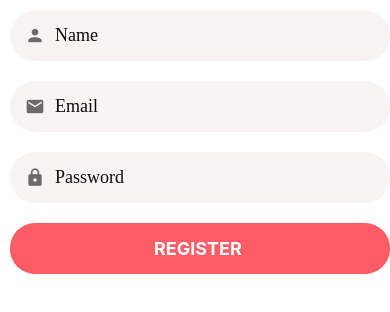
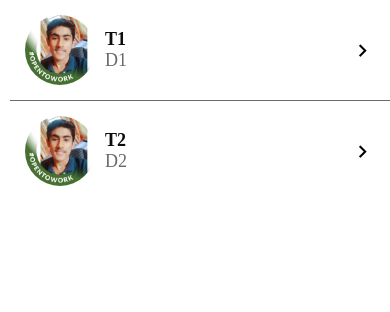
Before and after one commit to Kapil619/DoneWithIt, a React Native app: screen / in a window 390 px wide. Shown: the top 312 px of the page. Built offline with nearby package versions, Linux system fonts and the light colour scheme.

Commit message:
Added right-icon to Msgscreen

```diff
--- a/App.js
+++ b/App.js
@@ -27,6 +27,6 @@
 ]
 export default function App() {
   return (
-    <RegisterScreen />
+    <MessagesScreen />
   );
 }
--- a/app/components/lists/ListItem.js
+++ b/app/components/lists/ListItem.js
@@ -3,7 +3,7 @@
 import AppText from '../AppText';
 import colors from '../../config/colors';
 import { Swipeable, GestureHandlerRootView } from 'react-native-gesture-handler';
-
+import { MaterialCommunityIcons } from '@expo/vector-icons';
 
 function ListItem({ title, subtitle, image, IconComponent, onPress, renderRightActions }) {
     return (
@@ -18,6 +18,7 @@
                             <AppText style={styles.title}>{title}</AppText>
                             {subtitle && <AppText style={styles.subtitle}>{subtitle}</AppText>}
                         </View>
+                        <MaterialCommunityIcons name="chevron-right" size={25} />
                     </View>
                 </TouchableHighlight>
             </Swipeable>
@@ -27,9 +28,11 @@
 
 const styles = StyleSheet.create({
     container: {
+
         flexDirection: 'row',
         padding: 15,
         backgroundColor: colors.white,
+        alignItems: 'center',
     },
     image: {
         width: 70,
@@ -43,6 +46,7 @@
         color: colors.medium,
     },
     detailsContainer: {
+        flex: 1,
         marginLeft: 10,
         justifyContent: 'center',
     }
```
